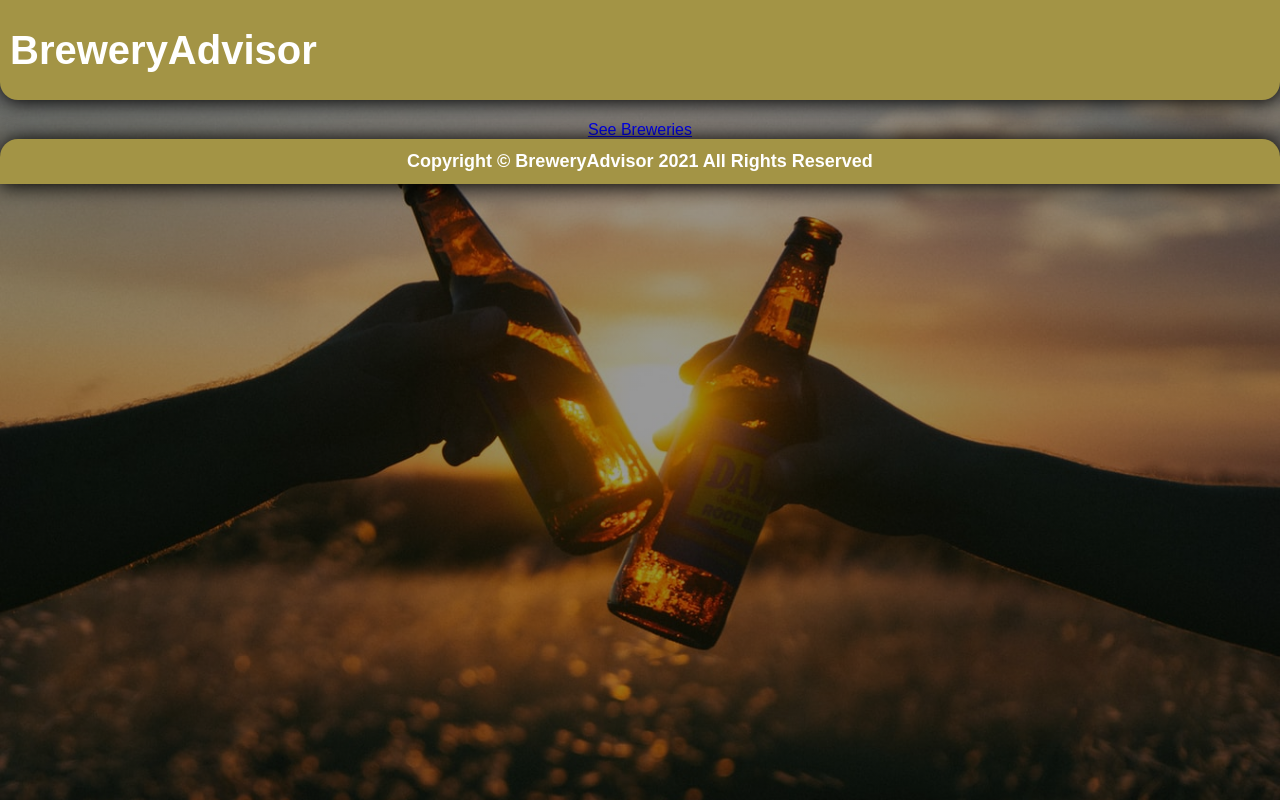
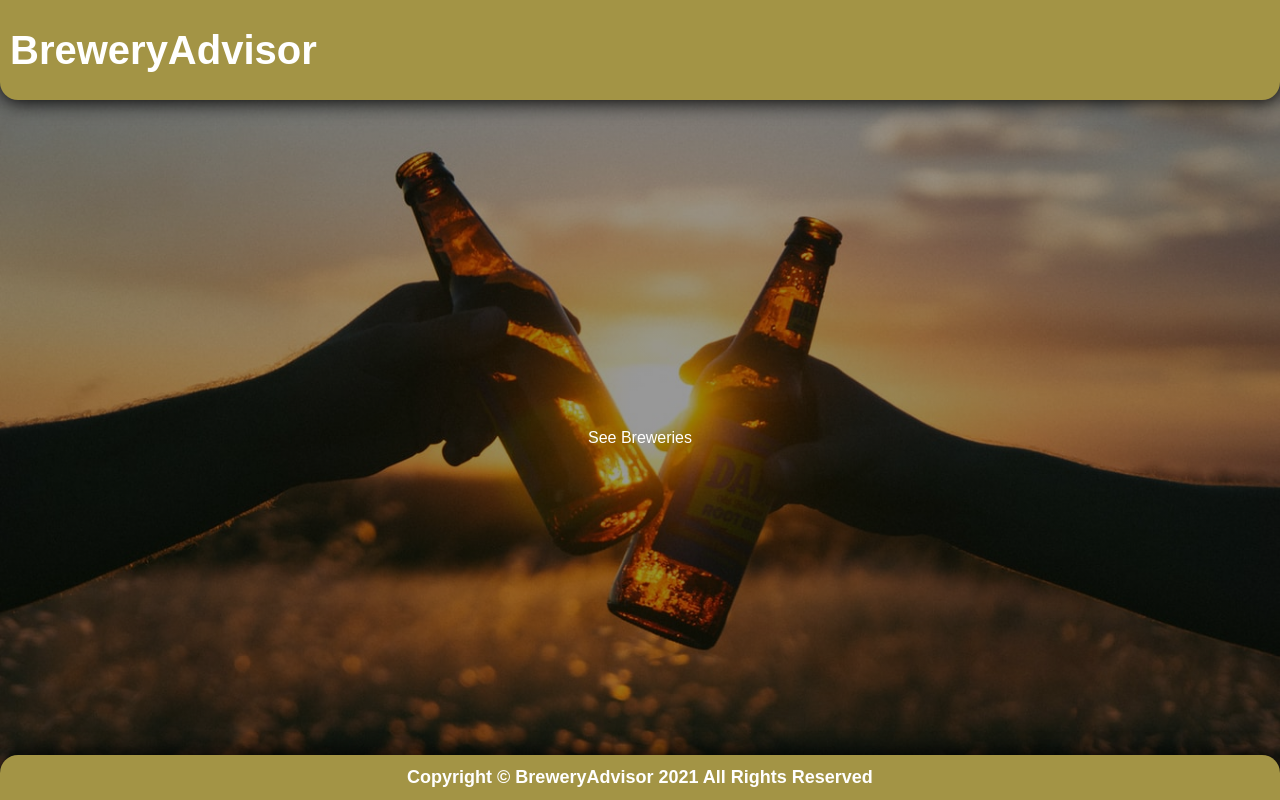
Before and after one commit to cabbycab/brewery_advisor_client, a React (Create React App) app: page / in a window 1280 px wide. Built offline with nearby package versions, Linux system fonts and the light colour scheme; no server answers.

Commit message:
fixed HomeContent css

```diff
--- a/src/App.css
+++ b/src/App.css
@@ -4,13 +4,15 @@
   flex-grow: 0;
   flex-direction: column;
   font-family: Arial, Helvetica, sans-serif;
-  background-image: linear-gradient(rgba(0, 0, 0, 0.4), rgba(0, 0, 0, 0.4)), url("./images/beer-background.jpeg");
+  background-image: linear-gradient(rgba(0, 0, 0, 0.4), rgba(0, 0, 0, 0.4)),
+    url("./images/beer-background.jpeg");
   background-repeat: no-repeat;
   background-size: cover;
   background-position: center;
 }
 
-main {
+main,
+#home-content {
   flex-grow: 1;
   display: flex;
   flex-direction: column;
--- a/src/App.js
+++ b/src/App.js
@@ -47,7 +47,7 @@ function App() {
           exact
           path="/"
           render={(props) => (
-            <div>
+            <div id="home-content">
               {locationData.map((locations, idx) => (
                 <HomeContent key={idx} id={idx} locations={locations} />
               ))}
@@ -57,13 +57,22 @@ function App() {
         <Route
           exact
           path="/breweries/:id"
-          render={(props) => <SelectionPage locationData={locationData[props.match.params.id].breweries} />}
+          render={(props) => (
+            <SelectionPage
+              locationData={locationData[props.match.params.id].breweries}
+            />
+          )}
         />
 
         <Route
-        exact
-        path="/newbrewery/:id"
-        render={(props) => <NewBreweryPage locationData={locationData[props.match.params.id].breweries} setLocationData={setLocationData} />}
+          exact
+          path="/newbrewery/:id"
+          render={(props) => (
+            <NewBreweryPage
+              locationData={locationData[props.match.params.id].breweries}
+              setLocationData={setLocationData}
+            />
+          )}
         />
         <Route component={NotFound} />
       </Switch>
--- a/src/components/HomeContent/HomeContent.css
+++ b/src/components/HomeContent/HomeContent.css
@@ -0,0 +1,13 @@
+a {
+  text-decoration: none;
+  color: white;
+}
+
+h1 {
+  color: white;
+}
+
+#city {
+  text-align: center;
+  justify-content: center;
+}
--- a/src/components/HomeContent/HomeContent.js
+++ b/src/components/HomeContent/HomeContent.js
@@ -1,19 +1,13 @@
-import {Link} from 'react-router-dom'
-
+import { Link } from "react-router-dom";
+import "./HomeContent.css";
 
 function HomeContent(props) {
-    return (
-      <main>
-      <div>
-
-        <header>
-         <h1>{props.locations.city}</h1>
-         <Link to={`/breweries/${props.id}`}>See Breweries</Link>
-        </header>
-
-      </div>
-      </main>
-    );
+  return (
+    <div id="city">
+      <h1>{props.locations.city}</h1>
+      <Link to={`/breweries/${props.id}`}>See Breweries</Link>
+    </div>
+  );
 }
 
 export default HomeContent;
```
